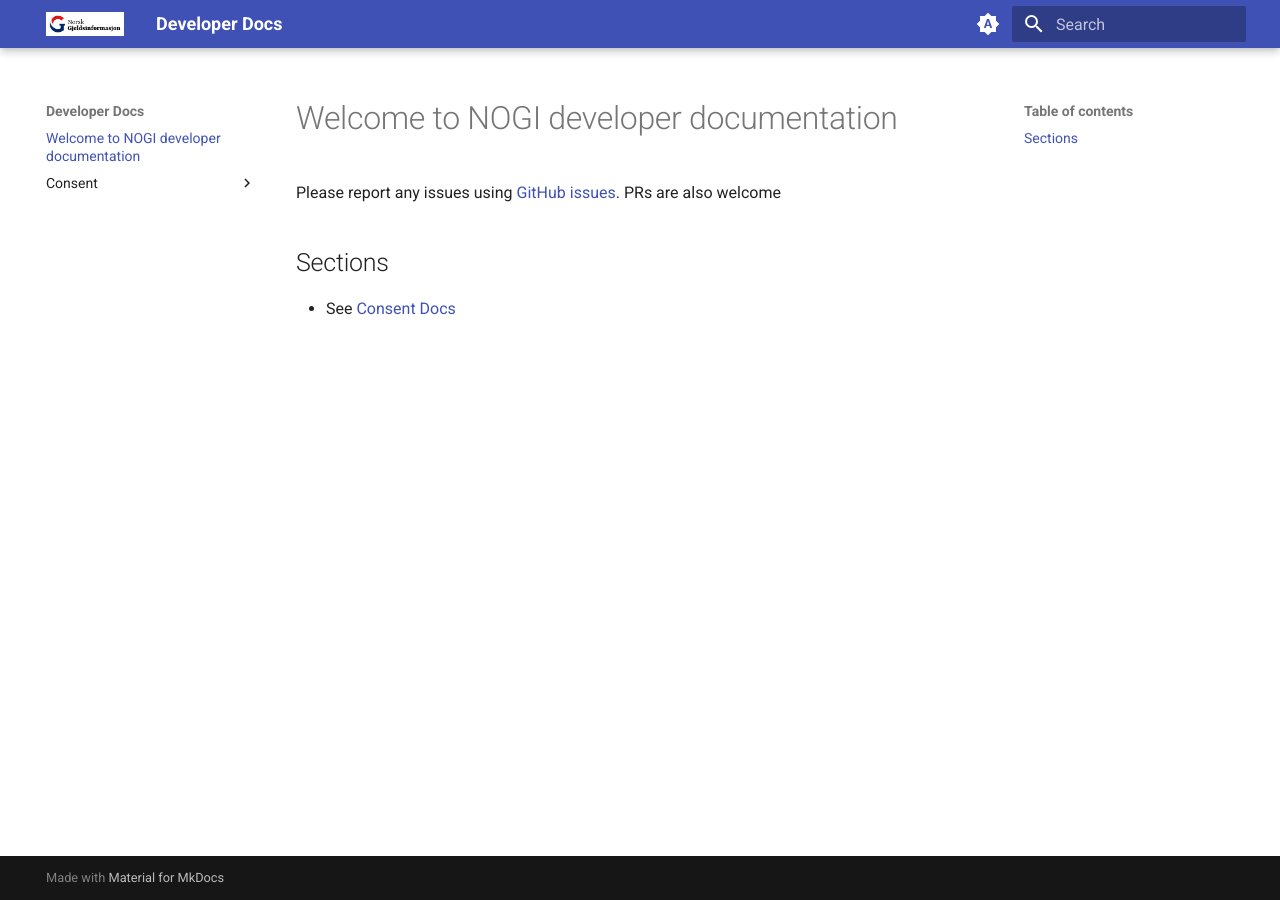
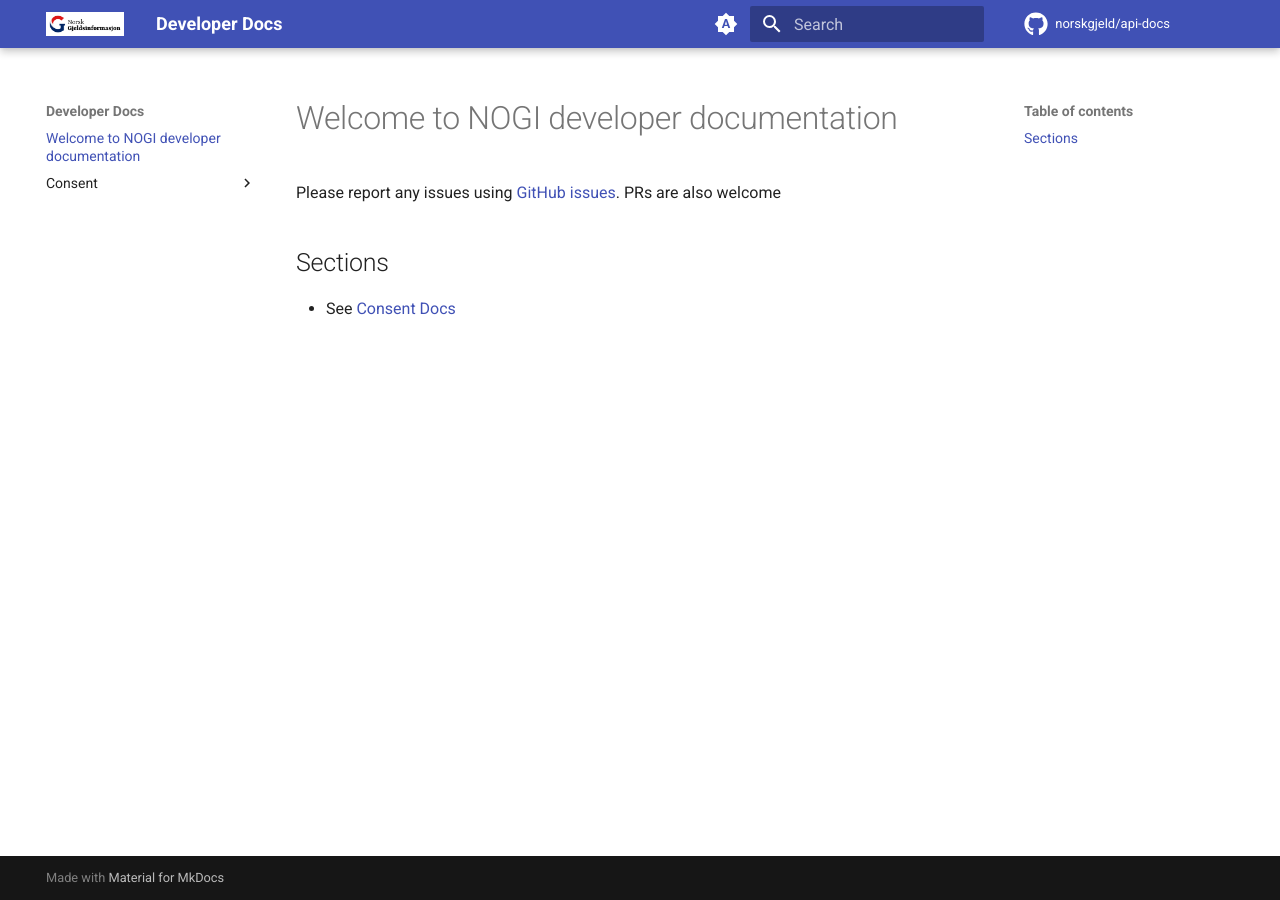
Before and after one commit to norsk-gjeldsinformasjon/api-docs, an MkDocs documentation site: the page built from docs/index.md, in a window 1280 px wide. Built offline with MkDocs 1.6.1 and Material for MkDocs 9.7.7, drawn with Linux system fonts in a browser that asks for light colours; comment, search, counter and statistics services are not loaded.

Commit message:
Add link to github repository

```diff
--- a/mkdocs.yml
+++ b/mkdocs.yml
@@ -1,8 +1,12 @@
 site_name: Developer Docs
+repo_url: https://github.com/norskgjeld/api-docs
+repo_name: norskgjeld/api-docs
 theme:
   name: material
   favicon: assets/favicon.ico
   logo: assets/logo.png
+  icon:
+      repo: fontawesome/brands/github
   palette:
     # Palette toggle for automatic mode
     - media: "(prefers-color-scheme)"
```
